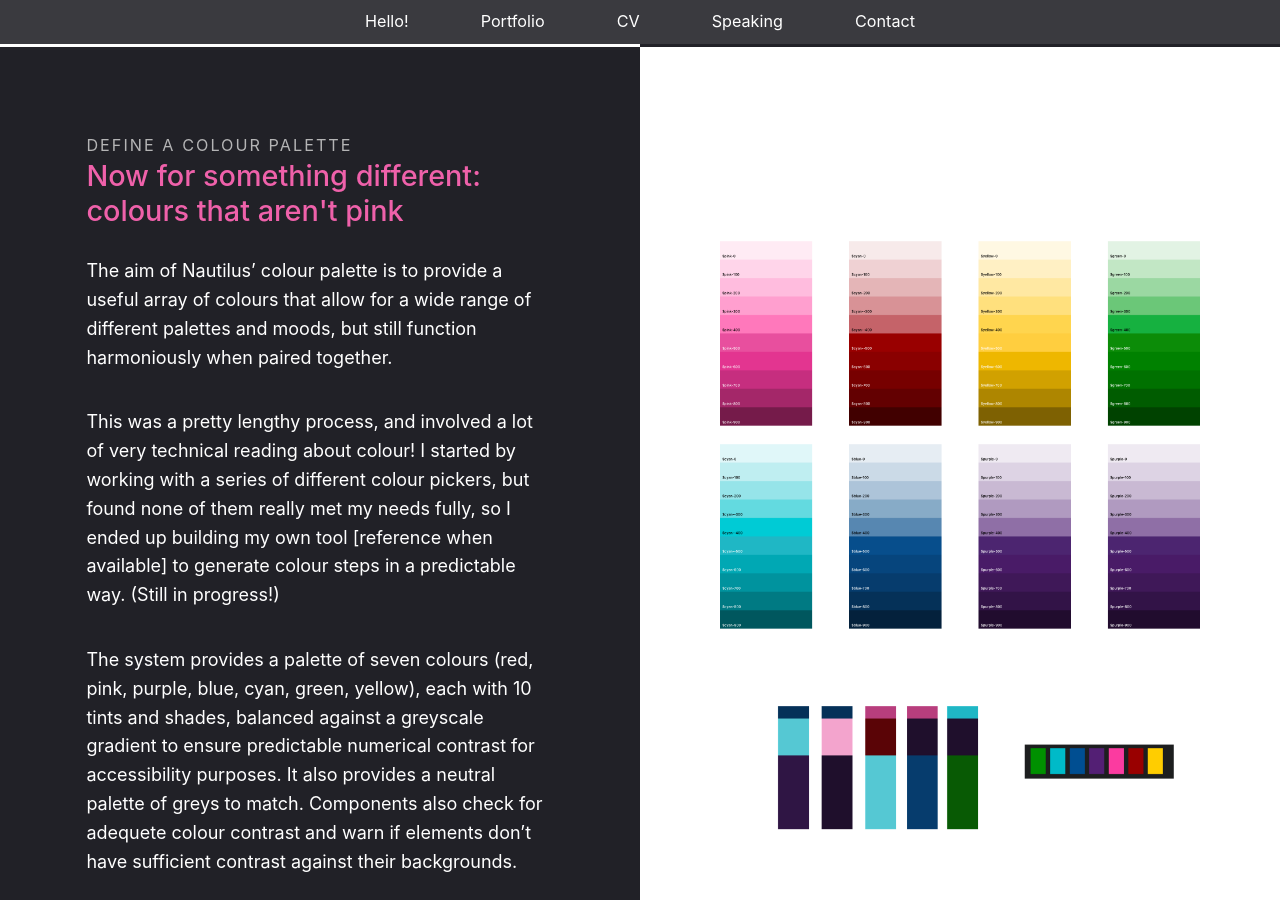
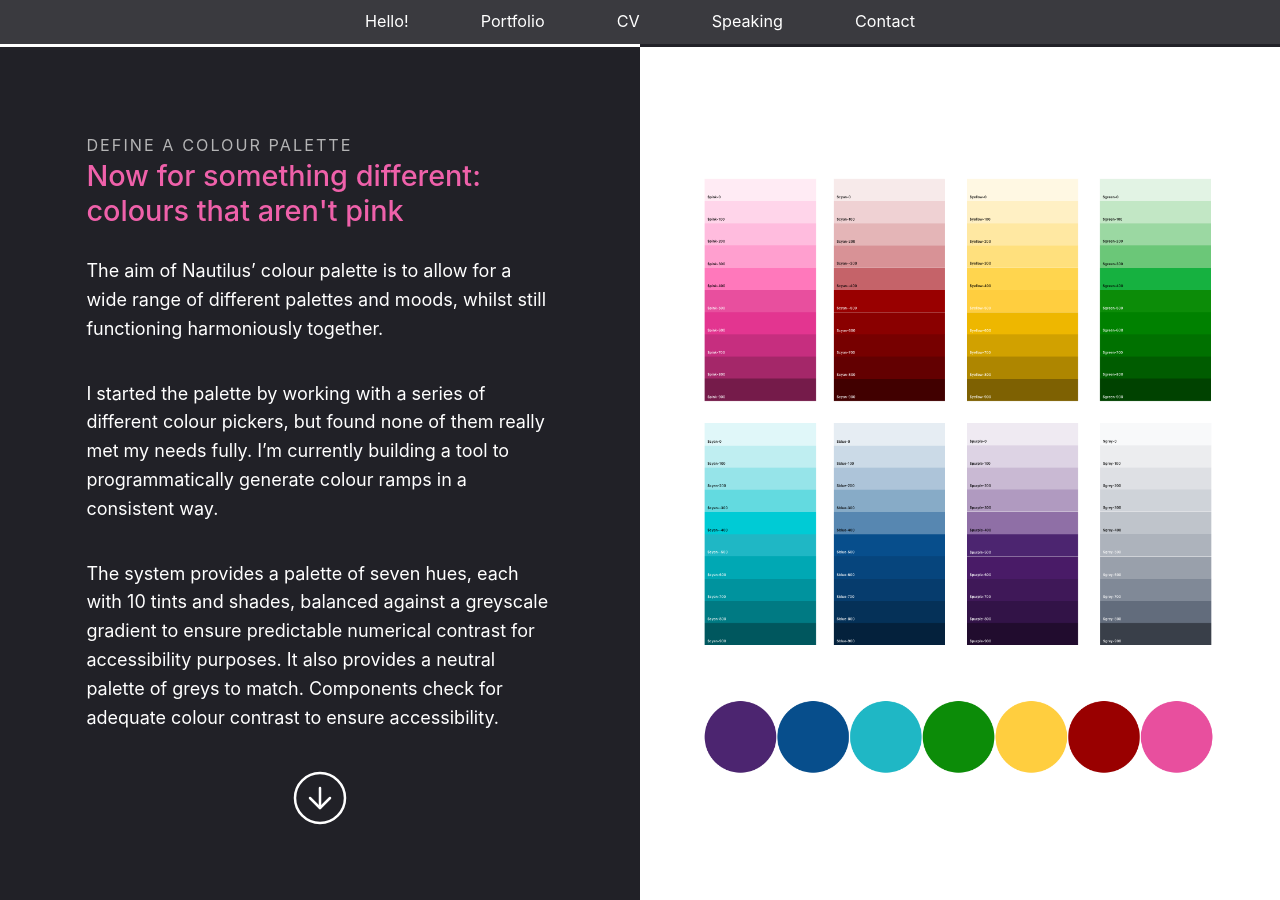
Before and after one commit to sarahmonster/hire-sarah, a Jekyll site: the page built from _projects/nautilus.md, in a window 1280 px wide and 900 px high, scrolled down 4348 px. Built offline with Jekyll 4.4.1, drawn with Linux system fonts in a browser that asks for light colours.

Commit message:
fix: Improve colour section for Nautilus.

```diff
--- a/_projects/nautilus.md
+++ b/_projects/nautilus.md
@@ -57,11 +57,11 @@ repo: https://nautilus.octopusthink.com/
 {% include portfolio-panel.md
   metadata="Define a colour palette"
   heading="Now for something different: colours that aren't pink"
-  content="The aim of Nautilus' colour palette is to provide a useful array of colours that allow for a wide range of different palettes and moods, but still function harmoniously when paired together.
+  content="The aim of Nautilus' colour palette is to allow for a wide range of different palettes and moods, whilst still functioning harmoniously together.
 
-  This was a pretty lengthy process, and involved a lot of very technical reading about colour! I started by working with a series of different colour pickers, but found none of them really met my needs fully, so I ended up building my own tool [reference when available] to generate colour steps in a predictable way. (Still in progress!)
+  I started the palette by working with a series of different colour pickers, but found none of them really met my needs fully. I'm currently building a tool to programmatically generate colour ramps in a consistent way.
 
-  The system provides a palette of seven colours (red, pink, purple, blue, cyan, green, yellow), each with 10 tints and shades, balanced against a greyscale gradient to ensure predictable numerical contrast for accessibility purposes. It also provides a neutral palette of greys to match. Components also check for adequete colour contrast and warn if elements don't have sufficient contrast against their backgrounds."
+  The system provides a palette of seven hues, each with 10 tints and shades, balanced against a greyscale gradient to ensure predictable numerical contrast for accessibility purposes. It also provides a neutral palette of greys to match. Components check for adequate colour contrast to ensure accessibility."
   image="/assets/img/nautilus/colour.png"
   alt="Post on make.wordpress.org inviting community to participate as researchers"
 %}
```
Also changed, not shown: assets/img/nautilus/colour.png.
